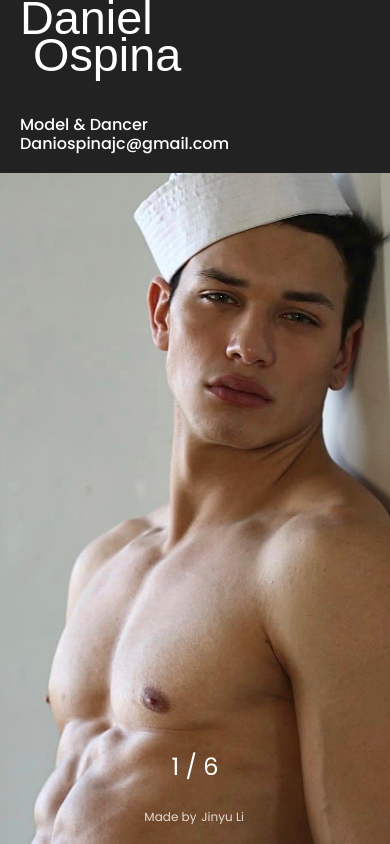
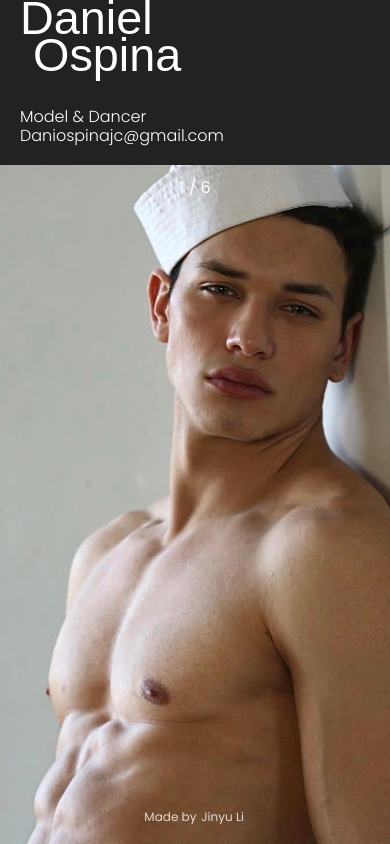
Before and after one commit to jinyulibvb/DanielOspina, a React (Create React App) app: page / in a window 390 px wide. Shown: the top 844 px of the page. Built offline with nearby package versions, Linux system fonts and the light colour scheme; a web font is replaced by a local one.

Commit message:
adjust font size and counter position to avoid scroll. still need optimal solution for scroll

```diff
--- a/src/styles.css
+++ b/src/styles.css
@@ -99,16 +99,15 @@ img {
   figure {
     flex-grow: 1;
     width: 100vw;
+    height: 100vh;
   }
 
-  figcaption {
-    font-size: 30px;
-  }
 
   h2 {
     font-size: 16px;
     position: relative;
-    margin: 40px 20px 20px;
+    margin: 32px 20px 20px;
+    font-weight: 300;
   }
 
   h3 {
@@ -120,7 +119,8 @@ img {
   }
 
   figcaption {
-    font-size: 24px;
-    padding: 60px 0;
+    position: relative;
+    padding: 10px 0;
+    font-size: 16px;
   }
 }
```
Also changed, not shown: 6 other files (tests, documents, lock files or other folders).
